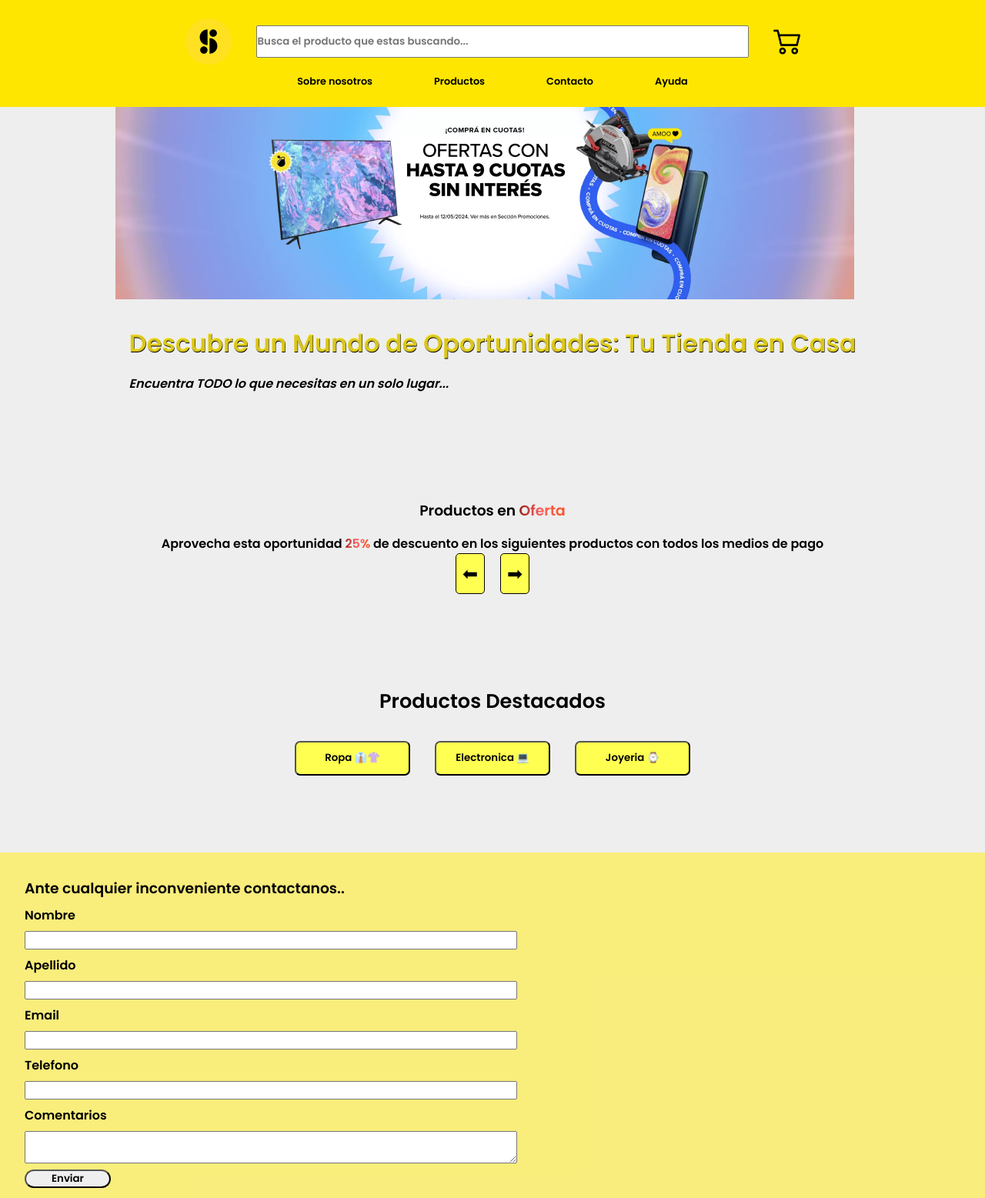
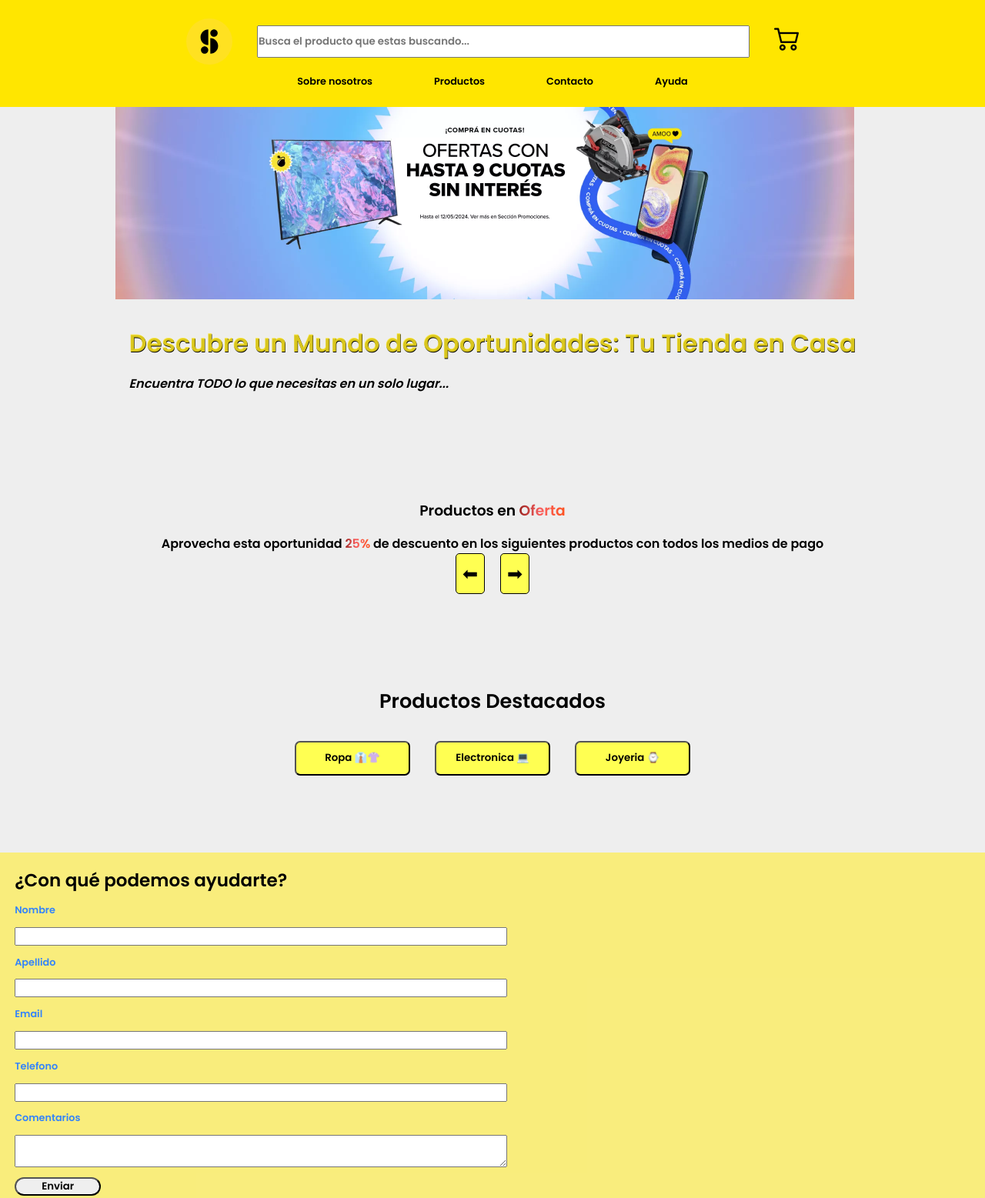
Before and after one commit to Whoiamx/KickStore, a website built with Vite: page ecommerce-integrador-gaston/index.html in a window 1280 px wide. Shown: the top 1557 px of the page at 77% size. Built offline with nearby package versions, Linux system fonts and the light colour scheme; no server answers.

Commit message:
ajustes contacto

```diff
--- a/ecommerce-integrador-gaston/assets/style.css
+++ b/ecommerce-integrador-gaston/assets/style.css
@@ -28,8 +28,8 @@ header {
 }
 
 #cart {
-  width: 35px;
-  height: 35px;
+  width: 32px;
+  height: 32px;
 }
 
 .logo-ec {
@@ -343,19 +343,28 @@ img {
 
 .ec-contact {
   display: flex;
-  padding: 2rem;
+  padding: 1.2rem;
   background-color: #f8ea68dc;
+  font-size: 0.8em;
 }
 
 .ec-contact-form {
   display: flex;
   flex-direction: column;
   max-width: 1200px;
-  gap: 0.5rem;
+  gap: 0.8rem;
+}
+
+h4 {
+  font-size: 1.8em;
 }
 
 input {
   width: 40rem;
+}
+
+label {
+  color: #3484fa;
 }
 
 .btn-send-form {
--- a/ecommerce-integrador-gaston/index.html
+++ b/ecommerce-integrador-gaston/index.html
@@ -25,7 +25,9 @@
             placeholder="Busca el producto que estas buscando..."
           />
 
-          <img id="cart" src="./assets/shopping-cart_711897.png" alt="" />
+          <a href=""
+            ><img id="cart" src="./assets/shopping-cart_711897.png" alt=""
+          /></a>
         </div>
 
         <div class="search-navbar">
@@ -91,7 +93,7 @@
       </section> -->
       <section class="ec-contact">
         <form class="ec-contact-form" action="#">
-          <h3>Ante cualquier inconveniente contactanos..</h3>
+          <h4>¿Con qué podemos ayudarte?</h4>
           <label for=""> Nombre </label>
           <input type="text" />
           <label for=""> Apellido </label>
```
